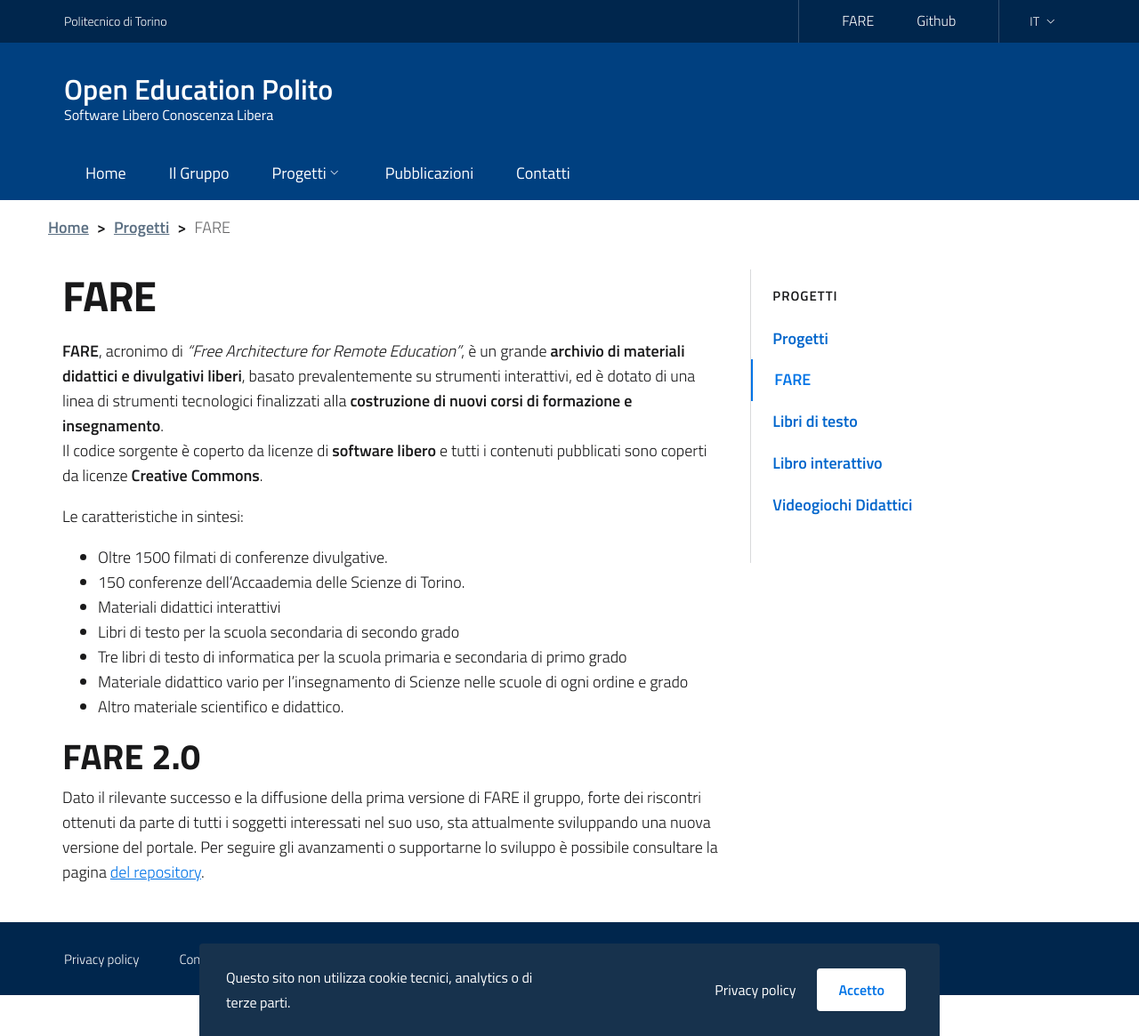
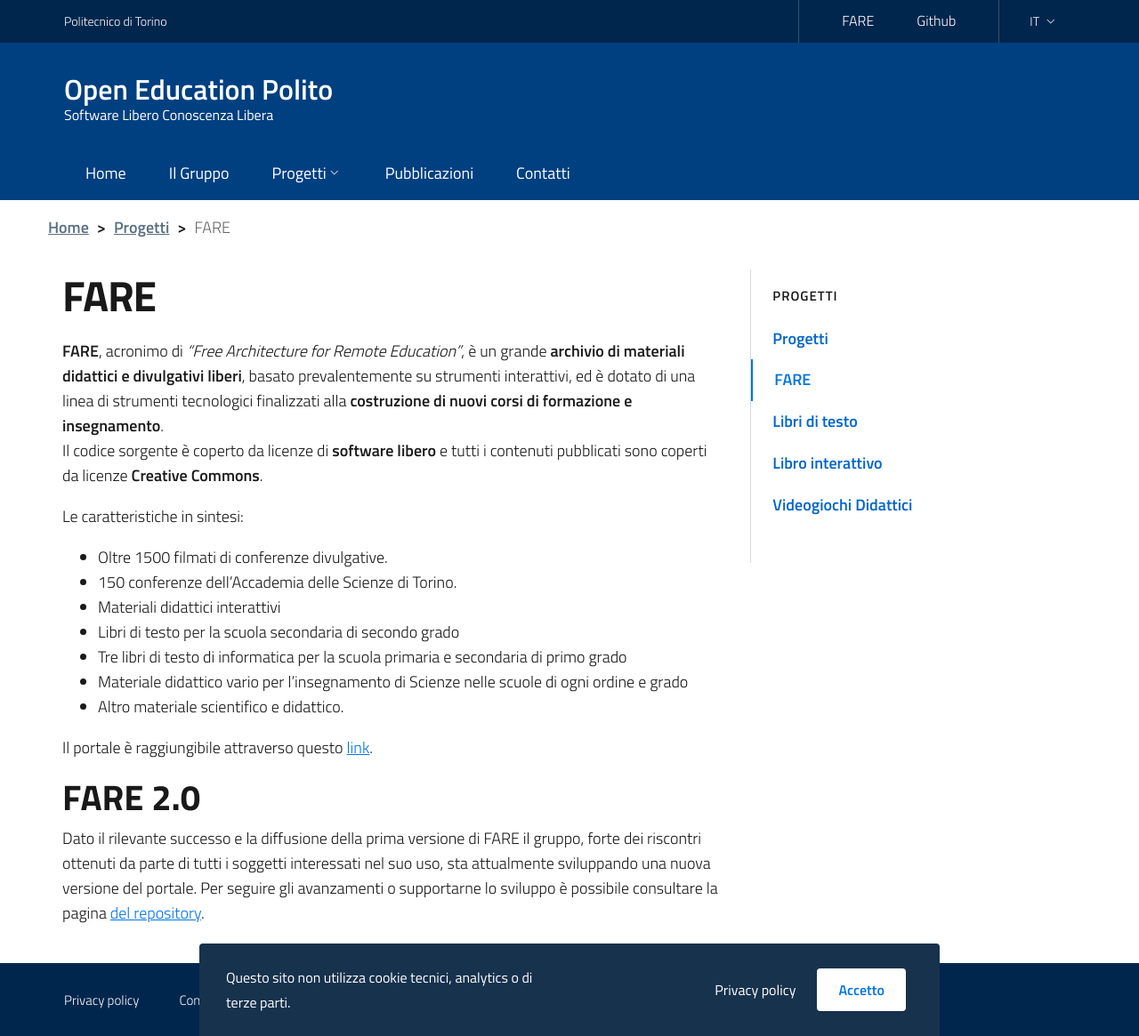
Before and after one commit to open-education-polito/org-website, a Jekyll site: the page built from it/progetti/fare.md, in a window 1280 px wide and 1165 px high. Shown: the whole window at 89% size. Built offline with Jekyll 4.4.1, drawn with Linux system fonts in a browser that asks for light colours.

Commit message:
Add link to fare

```diff
--- a/it/progetti/fare.md
+++ b/it/progetti/fare.md
@@ -5,6 +5,7 @@ lang: it
 ref: fare
 child_of_ref: progetti
 permalink: /it/progetti/fare
+
 order: 3
 ---
 **FARE**, acronimo di *“Free Architecture for Remote Education”*, è un grande
@@ -17,7 +18,7 @@ pubblicati sono coperti da licenze **Creative Commons**.
 
 Le caratteristiche in sintesi:
 - Oltre 1500 filmati di conferenze divulgative.
-- 150 conferenze dell’Accaademia delle Scienze di Torino.
+- 150 conferenze dell’Accademia delle Scienze di Torino.
 - Materiali didattici interattivi
 - Libri di testo per la scuola secondaria di secondo grado
 - Tre libri di testo di informatica per la scuola primaria e secondaria di primo
@@ -26,6 +27,8 @@ grado
 ogni ordine e grado
 - Altro materiale scientifico e didattico.
 
+Il portale è raggiungibile attraverso questo [link](https://fare.polito.it).
+
 ## FARE 2.0
 Dato il rilevante successo e la diffusione della prima versione di FARE il
 gruppo, forte dei riscontri ottenuti da parte di tutti i soggetti interessati
```
